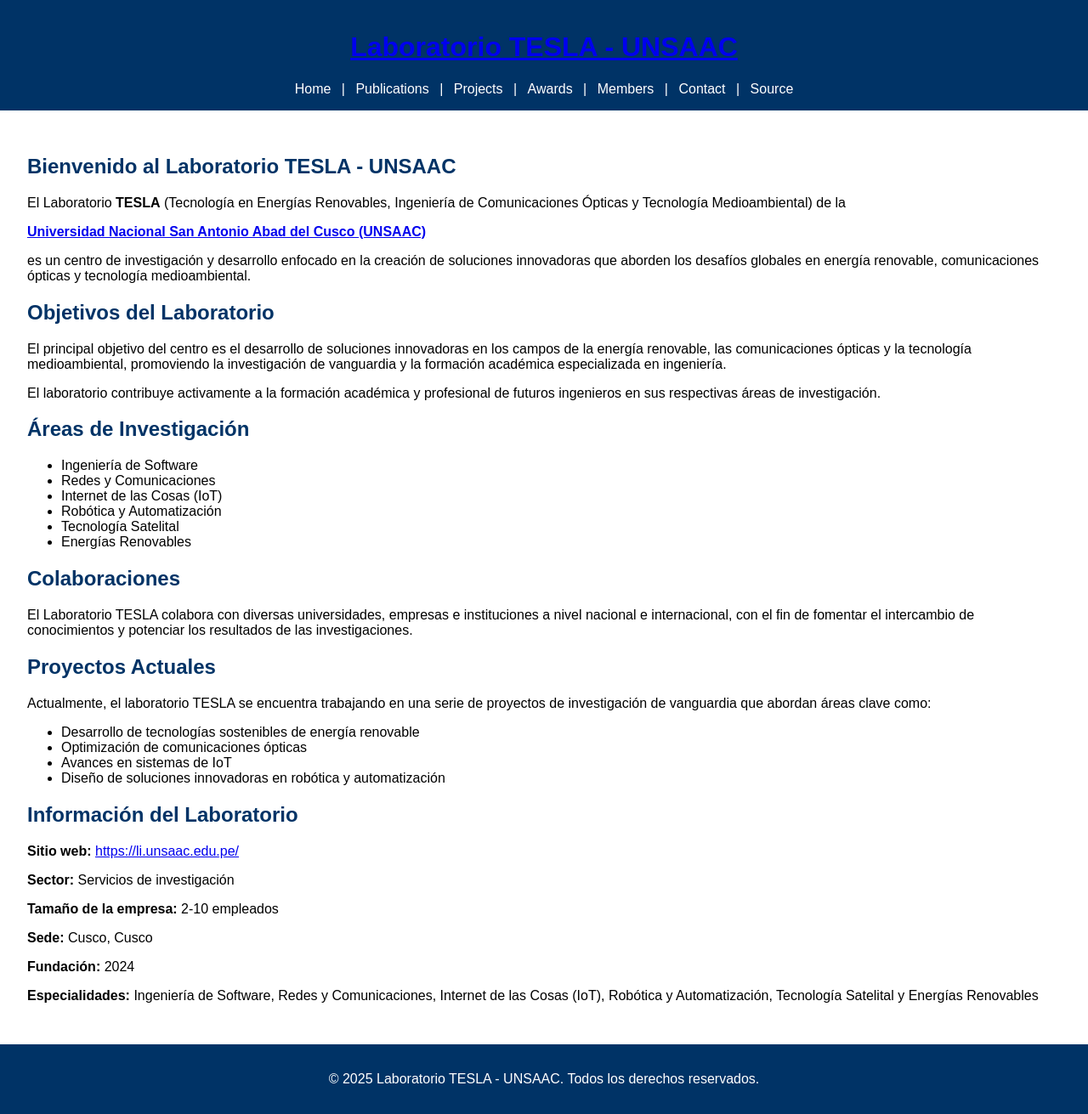
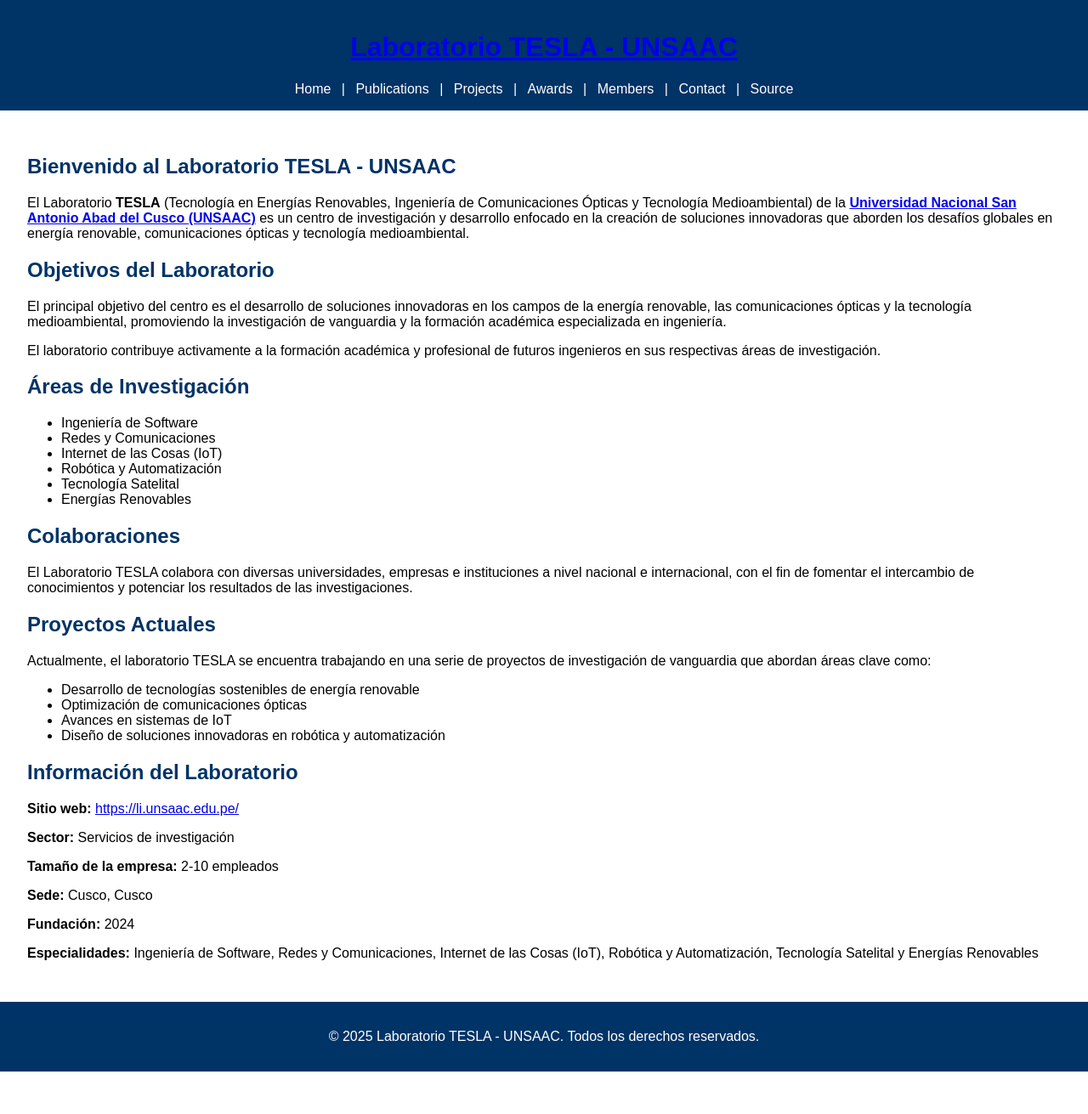
Before and after one commit to laboratoriotesla-unsaac/laboratoriotesla-unsaac.github.io, a Jekyll site: the page built from index.html, in a window 1280 px wide. Shown: the whole page at 85% size. Built offline with Jekyll 4.4.1, drawn with Linux system fonts in a browser that asks for light colours; after the commit the page ends 1261 px from its top, so only the background shows below that.

Commit message:
Update index.html

```diff
--- a/index.html
+++ b/index.html
@@ -7,7 +7,7 @@
   <h2>Bienvenido al Laboratorio TESLA - UNSAAC</h2>
   <p>
     El Laboratorio <strong>TESLA</strong> (Tecnología en Energías Renovables, Ingeniería de Comunicaciones Ópticas y Tecnología Medioambiental) de la
-    <a href="https://www.unsaac.edu.pe/" target="_blank"><p><strong>Universidad Nacional San Antonio Abad del Cusco (UNSAAC)</strong></p></a> es un centro de investigación y desarrollo enfocado en la creación de soluciones
+    <a href="https://www.unsaac.edu.pe/" target="_blank" class="unsaac-link"><strong>Universidad Nacional San Antonio Abad del Cusco (UNSAAC)</strong></a> es un centro de investigación y desarrollo enfocado en la creación de soluciones
     innovadoras que aborden los desafíos globales en energía renovable, comunicaciones ópticas y tecnología medioambiental.
   </p>
 </section>
```
